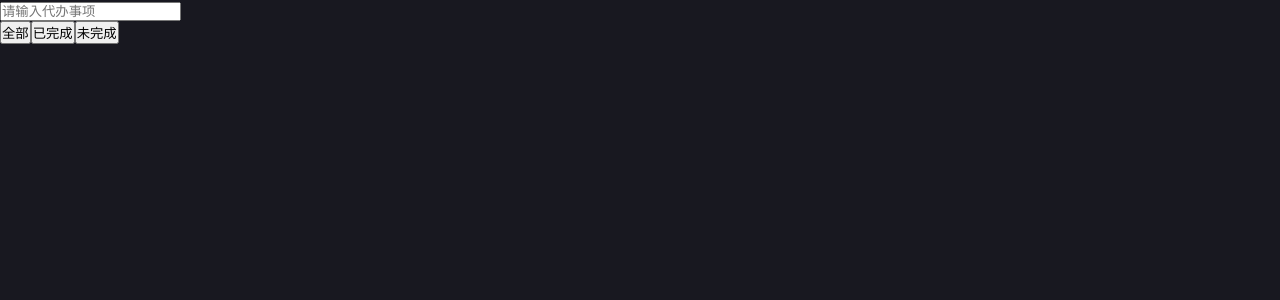
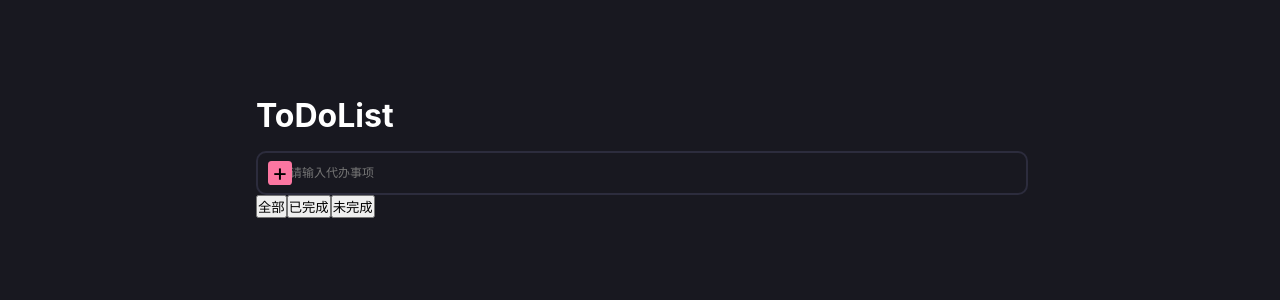
Before and after one commit to Fpicacho/vue3ToDoList, a Vue app: page / in a window 1280 px wide. Shown: the top 300 px of the page. Built offline with nearby package versions, Linux system fonts and the light colour scheme.

Commit message:
<add style> 代办输入框样式 列表输入框样式

```diff
--- a/src/components/ToDoList.vue
+++ b/src/components/ToDoList.vue
@@ -1,14 +1,19 @@
 <template>
+  <div class="todoListPage">
+    <h1>ToDoList</h1>
     <!--待办输入框-->
-  <input type="text" placeholder="请输入代办事项" v-model="newToDo" @keyup.enter="addToDo"/>
+    <div class="todoInputBox">
+      <span>+</span>
+      <input type="text" placeholder="请输入代办事项" v-model="newToDo" @keyup.enter="addToDo" class="todoInput"/>
+    </div>
     <!--代办列表-->
     <ul>
       <li v-for="item in filterTodoList" :key="item.id" @dblclick.stop="changeToDo(item)"
           :class="{isEdit:item === modifiedItem}">
         <div class="todoInput">
+          <button @click.stop="deleteToDo(item)">X</button>
           <input type="checkbox" v-model="item.isDone">
           <span :class="{doneTure:item.isDone}">{{ item.content }}</span>
-        <button @click.stop="deleteToDo(item)">X</button>
         </div>
         <input
             class="reviseInput"
@@ -24,6 +29,7 @@
       <button @click="filterTodo('all')">全部</button>
       <button @click="filterTodo('DoneTrue')">已完成</button>
       <button @click="filterTodo('DoneFalse')">未完成</button>
+    </div>
   </div>
 </template>
 
@@ -145,5 +151,49 @@ export default {
   display: none;
 }
 
+.todoListPage{
+  padding: 10vh 20vw;
+  h1{
+    color: #fff;
+    padding: 2vh 0;
+  }
+  input{
+    background: #181820;
+    border: 2px solid rgba(46, 46, 63, 0.92);
+    border-radius: 10px;
+    width: 100%;
+    //padding: 2vh 4vh;
+    height: 5vh;
+    text-indent: 2.5vw;
+  }
+  .todoInputBox{
+    position: relative;
+    span{
+      position: absolute;
+      display: block;
+      background: #fc76a1;
+      height: 3vh;
+      width: 3vh;
+      border-radius: 15%;
+      font-size: 3vh;
+      text-align: center;
+      line-height: 3vh;
+      top:50%;
+      transform: translateY(-50%);
+      left: 1.5vh;
+    }
+    input{
+      //padding:2vh 3vw;
+      font-size: 1.5vh;
+      color: white;
+    }
+  }
+  ul{
+    li{
+      margin-top: 1vh;
+      background: #21212b;
+    }
+  }
+}
 
 </style>
```
Lines whose indentation alone changed are shown as unchanged.
